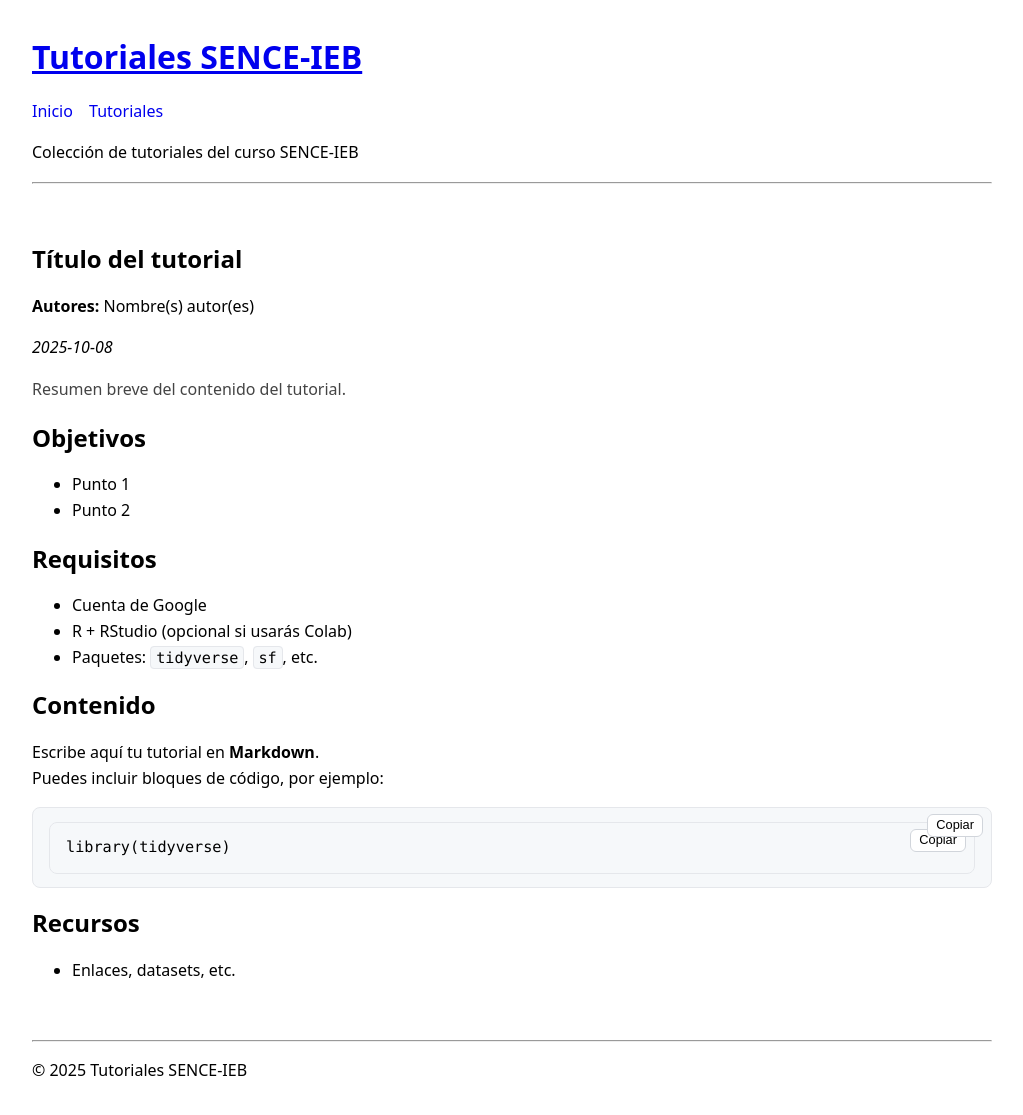
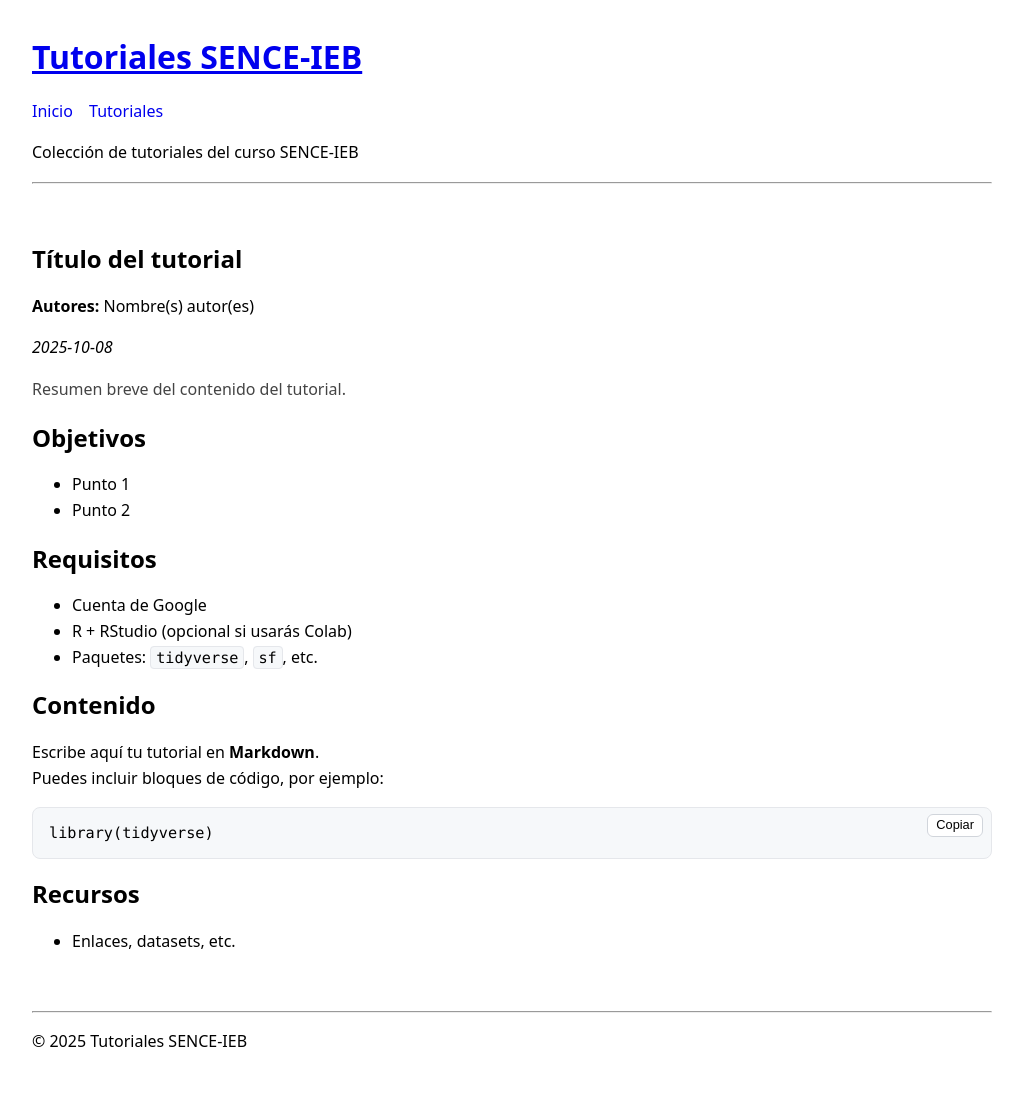
Before and after one commit to ricardosegovia/sence_ieb, a Jekyll site: the page built from _tutorials/01-introduccion.md, in a window 1280 px wide. Shown: the whole page, without its empty margins (128-1151 px from the left). Built offline with Jekyll 4.4.1, drawn with Linux system fonts in a browser that asks for light colours; after the commit the page ends 1086 px from its top, so only the background shows below that.

Commit message:
Fix: botón único y evitar borde doble en bloques de código

```diff
--- a/assets/css/style.css
+++ b/assets/css/style.css
@@ -100,3 +100,29 @@ h1, h2, h3 {
   left: 8px;
   right: auto;
 }
+
+/* ---- Fix: solo contenedor con estilo, no el <pre> ---- */
+.content div.highlight,
+.content figure.highlight {
+  background: #f6f8fa;
+  border: 1px solid #e5e7eb;
+  border-radius: 8px;
+  padding: 0.85rem 1rem;
+  position: relative;
+  overflow: auto;
+  margin: 1rem 0;
+}
+
+.content pre.highlight {
+  background: transparent !important;
+  border: 0 !important;
+  padding: 0 !important;
+  margin: 0 !important;
+}
+
+/* Mantener tipografía del código */
+.content div.highlight pre,
+.content figure.highlight pre {
+  background: transparent;
+  margin: 0;
+}
--- a/assets/js/copy-code.js
+++ b/assets/js/copy-code.js
@@ -1,5 +1,5 @@
 document.addEventListener('DOMContentLoaded', () => {
-  const blocks = document.querySelectorAll('.content .highlight');
+  const blocks = document.querySelectorAll('.content div.highlight, .content figure.highlight');
   blocks.forEach(block => {
     // Evitar insertar duplicado
     if (block.dataset.copyReady) return;
```
